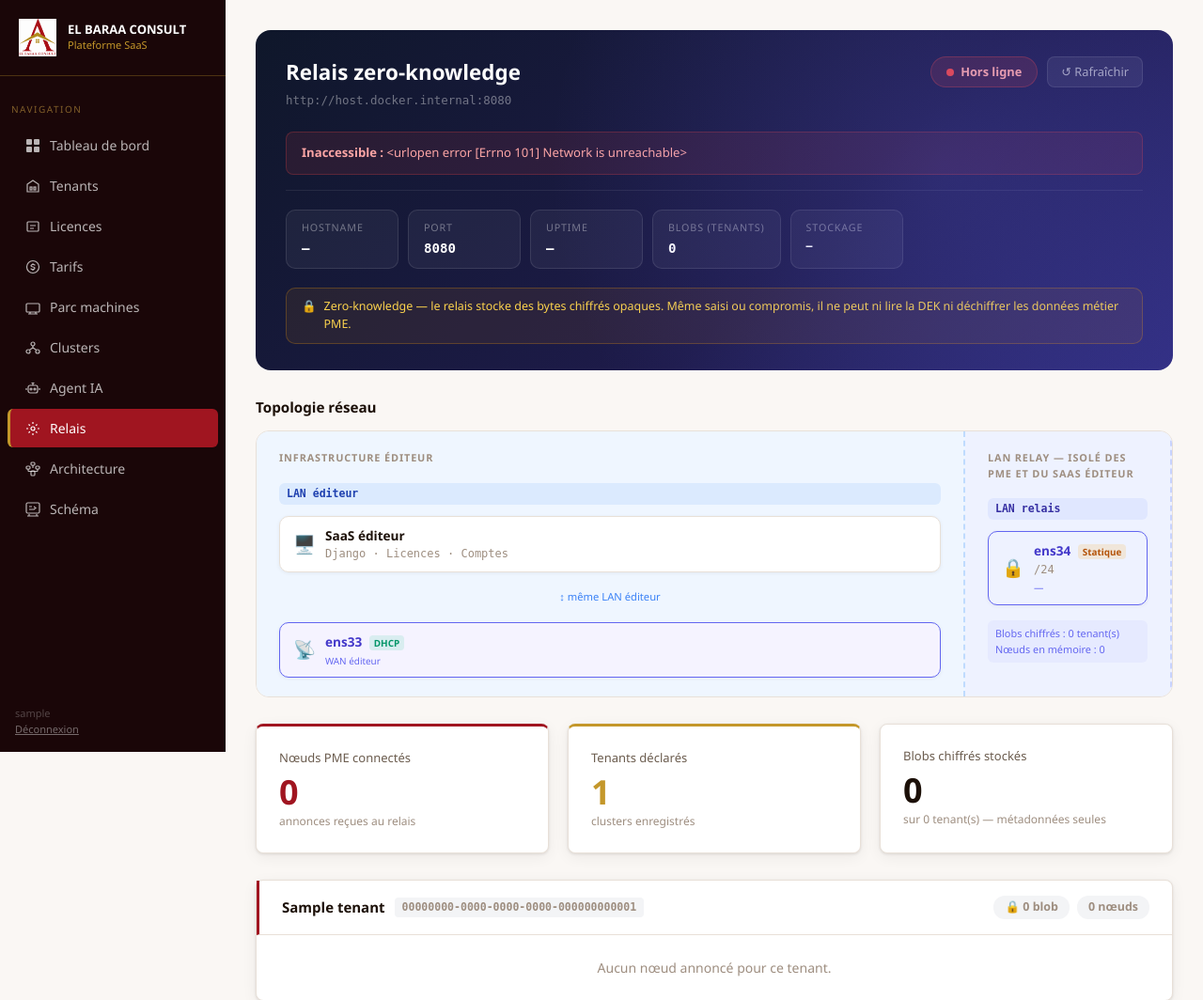
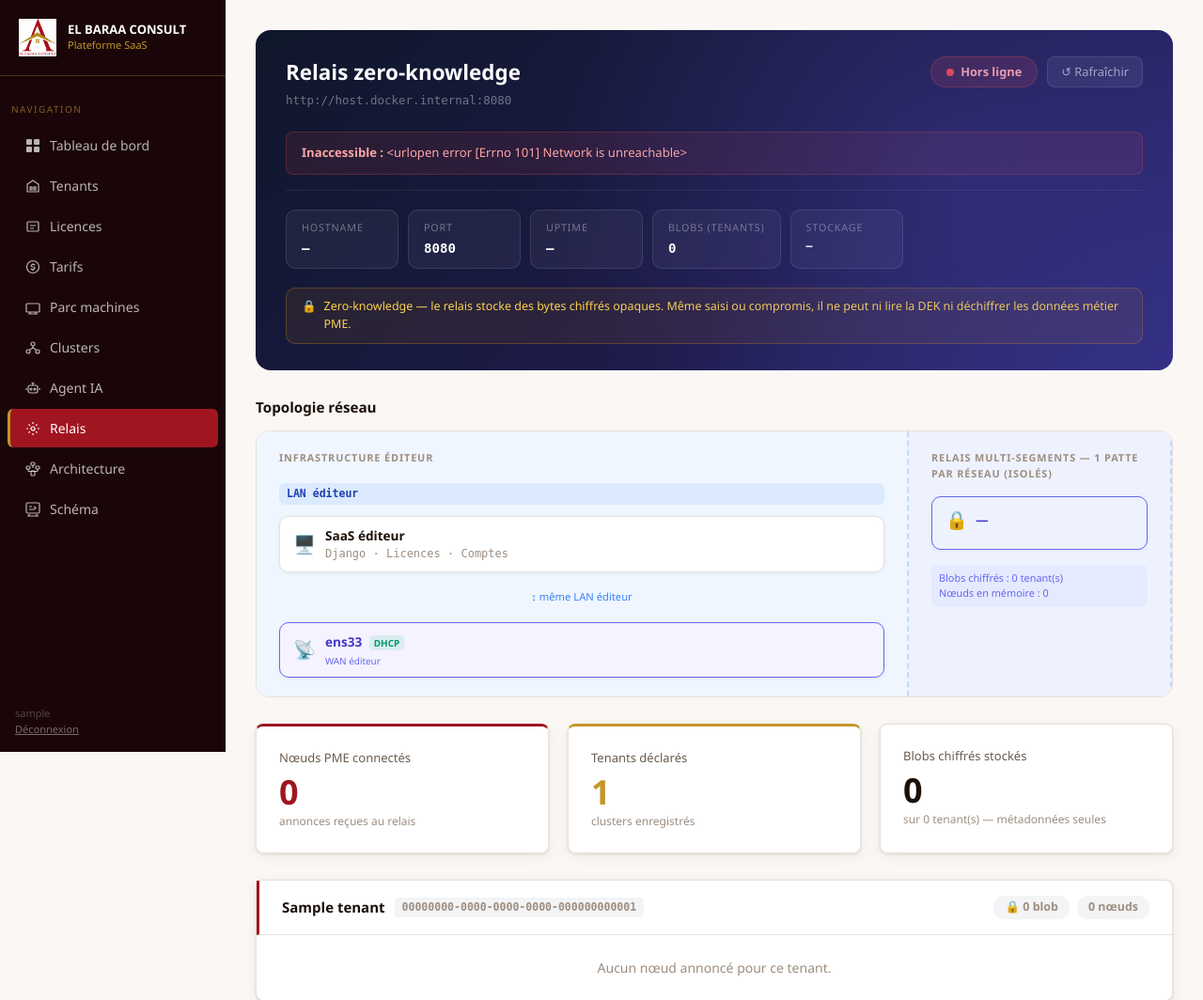
Before and after one commit to mpigajesse/saas-souverain, a Django app: page /relay/ in a window 1280 px wide. Shown: the top 1064 px of the page at 94% size. Run offline with Django 5.2, Linux system fonts and the light colour scheme; a user stored in the database is signed in; tables that the repository leaves empty hold one stand-in row (values such as "Sample post"); data that the repository does not hold is empty.

Commit message:
feat(relay-page): affiche toutes les pattes réseau du relais (multi-segments)
Liste dynamique des interfaces (RELAY_NETWORKS) avec couleur par rôle :
segment PME (vert), SaaS éditeur (indigo), WAN (bleu). Diagramme topologie
listant chaque patte. Reflète le relais multi-réseaux (1 patte/segment PME).

```diff
--- a/templates/dashboard/relay.html
+++ b/templates/dashboard/relay.html
@@ -196,31 +196,29 @@
   <!-- Interfaces réseau -->
   {% if health.networks %}
   <div class="net-section">
-    <div class="net-section-title">Interfaces réseau — ens33 DHCP (WAN éditeur) · ens34 statique (LAN RELAY — isolé des PME et du SaaS éditeur)</div>
+    <div class="net-section-title">Interfaces réseau du relais — une patte par segment (réseaux isolés entre eux)</div>
     <div class="net-ifaces">
       {% for net in health.networks %}
-        {% if net.role == "LAN-editeur" or net.role == "editeur" or net.role == "vers-editeur" %}
+        {% if 'PME' in net.role %}
+          <div class="net-iface" style="background:rgba(34,197,94,.10); border:1px solid rgba(34,197,94,.4);">
+            <span class="net-dot" style="background:#22C55E;"></span>
+            <span class="net-iface-name">{{ net.iface }}</span>
+            <span class="net-iface-ip" style="color:#86EFAC;">{{ net.ip }}</span>
+            <span class="net-role" style="background:rgba(34,197,94,.2); color:#BBF7D0;">{{ net.role }}</span>
+          </div>
+        {% elif 'diteur' in net.role or 'SaaS' in net.role %}
+          <div class="net-iface net-iface--relais">
+            <span class="net-dot dot--relais"></span>
+            <span class="net-iface-name">{{ net.iface }}</span>
+            <span class="net-iface-ip net-iface-ip--relais">{{ net.ip }}</span>
+            <span class="net-role net-role--relais">{{ net.role }}</span>
+          </div>
+        {% else %}
           <div class="net-iface net-iface--editeur">
             <span class="net-dot dot--editeur"></span>
             <span class="net-iface-name">{{ net.iface }}</span>
             <span class="net-iface-ip net-iface-ip--editeur">{{ net.ip }}</span>
-            <span class="net-role net-role--editeur">WAN éditeur</span>
-            <span class="net-mode-tag" style="background:rgba(16,185,129,.15); color:#6EE7B7;">DHCP</span>
-          </div>
-        {% elif net.role == "LAN-relais" or net.role == "interne" or net.role == "relais" %}
-          <div class="net-iface net-iface--relais">
-            <span class="net-dot dot--relais"></span>
-            <span class="net-iface-name">{{ net.iface }}</span>
-            <span class="net-iface-ip net-iface-ip--relais">{{ net.ip }}</span>
-            <span class="net-role net-role--relais">LAN RELAY isolé</span>
-            <span class="net-mode-tag" style="background:rgba(245,158,11,.15); color:#FCD34D;">Statique</span>
-          </div>
-        {% else %}
-          <div class="net-iface net-iface--autre">
-            <span class="net-dot dot--autre"></span>
-            <span class="net-iface-name">{{ net.iface }}</span>
-            <span class="net-iface-ip net-iface-ip--autre">{{ net.ip }}</span>
-            {% if net.role %}<span class="net-role net-role--autre">{{ net.role }}</span>{% endif %}
+            {% if net.role %}<span class="net-role net-role--editeur">{{ net.role }}</span>{% endif %}
           </div>
         {% endif %}
       {% endfor %}
@@ -267,20 +265,19 @@
     </div>
   </div>
 
-  <!-- Zone relay (réseau propre) -->
-  <div class="net-zone net-zone--relay" style="max-width:220px; flex:0 0 220px;">
-    <div class="net-zone-title">LAN RELAY — isolé des PME et du SaaS éditeur</div>
-    <span class="net-badge-subnet subnet--relay">{% if relay_subnet %}{{ relay_subnet }}{% else %}LAN relais{% endif %}</span>
-    <div class="net-server" style="border-color:#6366F1; background:#EEF2FF;">
-      <span class="net-server-icon">🔒</span>
-      <div>
-        <div class="net-server-name" style="color:#4338CA;">
-          ens34
-          <span style="font-size:.62rem; font-weight:600; background:rgba(245,158,11,.15); color:#B45309; border-radius:4px; padding:1px 5px; margin-left:4px;">Statique</span>
-        </div>
-        <div class="net-server-ip">{% for net in health.networks %}{% if net.role == "LAN-relais" or net.role == "interne" or net.role == "relais" %}{{ net.ip }}{% endif %}{% endfor %}/24</div>
-        <div style="font-size:.65rem; color:#6366F1; margin-top:3px;">{{ health.hostname }}</div>
+  <!-- Zone relay (multi-segments) -->
+  <div class="net-zone net-zone--relay" style="max-width:280px; flex:0 0 280px;">
+    <div class="net-zone-title">Relais multi-segments — 1 patte par réseau (isolés)</div>
+    <div class="net-server" style="border-color:#6366F1; background:#EEF2FF; display:block;">
+      <div style="display:flex; align-items:center; gap:8px; margin-bottom:6px;">
+        <span class="net-server-icon">🔒</span>
+        <span class="net-server-name" style="color:#4338CA;">{{ health.hostname }}</span>
       </div>
+      {% for net in health.networks %}
+      <div style="font-family:monospace; font-size:.7rem; color:#4338CA; padding:3px 0; border-top:1px solid rgba(99,102,241,.12);">
+        {{ net.iface }} · <strong>{{ net.ip }}</strong>{% if net.role %}<br><span style="color:#6366F1;">{{ net.role }}</span>{% endif %}
+      </div>
+      {% endfor %}
     </div>
     <div style="font-size:.68rem; color:#6366F1; line-height:1.5; margin-top:4px; padding:6px 8px; background:rgba(99,102,241,.06); border-radius:6px;">
       Blobs chiffrés : {{ health.blob_tenants }} tenant(s)<br>
```
